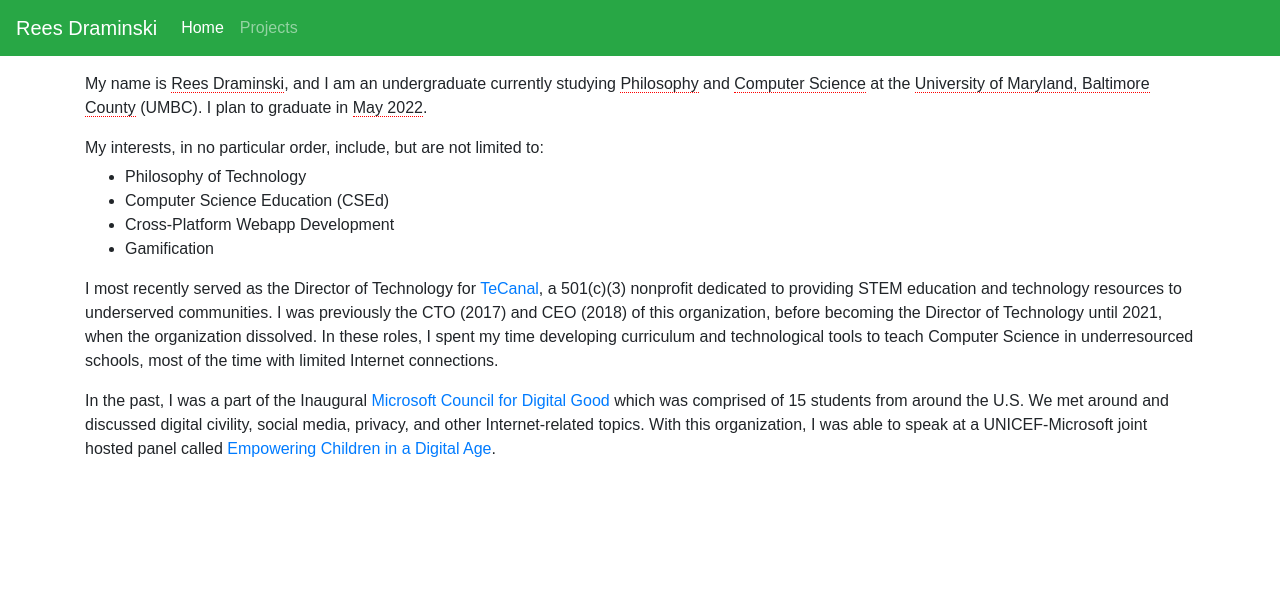
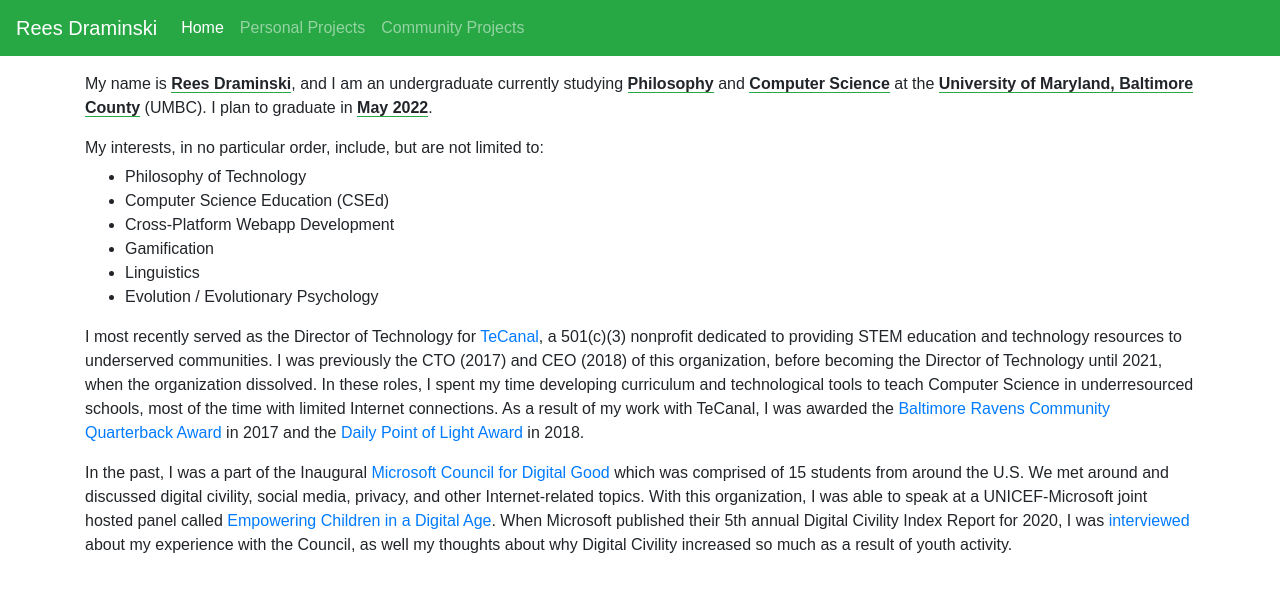
Before and after one commit to reeshuffled/reeshuffled.github.io, a Jekyll site: the page index.html, which Jekyll copies as it is, in a window 1280 px wide. Shown: the top 592 px of the page. Built offline with Jekyll 4.4.1, drawn with Linux system fonts in a browser that asks for light colours.

Commit message:
add personal projects section

```diff
--- a/css/style.css
+++ b/css/style.css
@@ -36,14 +36,16 @@
     text-align: center;
 }
 
-.underline {
-    border-bottom: 1px dotted red;
+.highlight {
+    font-weight: bold;
+    border-bottom: 1px solid #28a745;
 }
 
 #interests li {
     line-height: 1.5;
 }
 
+/* From: https://codepen.io/cplepage/pen/EozVXL */
 .circle {
   font-weight: bold;
   padding: 20px 20px;
@@ -57,27 +59,32 @@
 .how-it-works.row {
   display: flex;
 }
+
 .how-it-works.row .col-2 {
   display: inline-flex;
   align-self: stretch;
   align-items: center;
   justify-content: center;
 }
+
 .how-it-works.row .col-2::after {
   content: "";
   position: absolute;
   border-left: 3px solid #ED8D8D;
   z-index: 1;
 }
+
 .how-it-works.row .col-2.bottom::after {
   height: 50%;
   left: 50%;
   top: 50%;
 }
+
 .how-it-works.row .col-2.full::after {
   height: 100%;
   left: calc(50% - 3px);
 }
+
 .how-it-works.row .col-2.top::after {
   height: 50%;
   left: 50%;
@@ -88,34 +95,41 @@
   padding: 0;
   height: 40px;
 }
+
 .timeline hr {
   border-top: 3px solid #ED8D8D;
   margin: 0;
   top: 17px;
   position: relative;
 }
+
 .timeline .col-2 {
   display: flex;
   overflow: hidden;
 }
+
 .timeline .corner {
   border: 3px solid #ED8D8D;
   width: 100%;
   position: relative;
   border-radius: 15px;
 }
+
 .timeline .top-right {
   left: 50%;
   top: -50%;
 }
+
 .timeline .left-bottom {
   left: -50%;
   top: calc(50% - 3px);
 }
+
 .timeline .top-left {
   left: -50%;
   top: -50%;
 }
+
 .timeline .right-bottom {
   left: 50%;
   top: calc(50% - 3px);
--- a/index.html
+++ b/index.html
@@ -24,7 +24,11 @@
                     </li>
 
                     <li class="nav-item">
-                        <a class="nav-link" href="/projects">Projects</a>
+                        <a class="nav-link" href="/personal-projects">Personal Projects</a>
+                    </li>
+
+                    <li class="nav-item">
+                        <a class="nav-link" href="/community-projects">Community Projects</a>
                     </li>
                 </ul>
             </div>
@@ -32,8 +36,8 @@
 
         <section class="container">
             <p>
-                My name is <span class="underline">Rees Draminski</span>, and I am an undergraduate currently studying
-                <span class="underline">Philosophy</span> and <span class="underline">Computer Science</span> at the <span class="underline">University of Maryland, Baltimore County</span> (UMBC). I plan to graduate in <span class="underline">May 2022</span>.
+                My name is <span class="highlight">Rees Draminski</span>, and I am an undergraduate currently studying
+                <span class="highlight">Philosophy</span> and <span class="highlight">Computer Science</span> at the <span class="highlight">University of Maryland, Baltimore County</span> (UMBC). I plan to graduate in <span class="highlight">May 2022</span>.
             </p>
 
             <p style="margin-bottom: 5px;">
@@ -43,23 +47,34 @@
                 <li>
                     Philosophy of Technology
                 </li>
+
                 <li>
                     Computer Science Education (CSEd)
                 </li>
+
                 <li>
                     Cross-Platform Webapp Development
                 </li>
+
                 <li>
                     Gamification
+                </li>
+
+                <li>
+                    Linguistics
+                </li>
+
+                <li>
+                    Evolution / Evolutionary Psychology
                 </li>
             </ul>
 
             <p>
-                I most recently served as the Director of Technology for <a href="https://tecanal.org">TeCanal</a>, a 501(c)(3) nonprofit dedicated to providing STEM education and technology resources to underserved communities. I was previously the CTO (2017) and CEO (2018) of this organization, before becoming the Director of Technology until 2021, when the organization dissolved. In these roles, I spent my time developing curriculum and technological tools to teach Computer Science in underresourced schools, most of the time with limited Internet connections.
+                I most recently served as the Director of Technology for <a href="https://tecanal.org">TeCanal</a>, a 501(c)(3) nonprofit dedicated to providing STEM education and technology resources to underserved communities. I was previously the CTO (2017) and CEO (2018) of this organization, before becoming the Director of Technology until 2021, when the organization dissolved. In these roles, I spent my time developing curriculum and technological tools to teach Computer Science in underresourced schools, most of the time with limited Internet connections. As a result of my work with TeCanal, I was awarded the <a href="https://www.baltimoreravens.com/news/ravens-name-2017-community-quarterback-award-winners-19900484">Baltimore Ravens Community Quarterback Award</a> in 2017 and the <a href="https://www.pointsoflight.org/awards/teen-brings-passion-for-stem-to-the-masses-tutoring-underserved-students/">Daily Point of Light Award</a> in 2018.
             </p>
 
             <p>
-                In the past, I was a part of the Inaugural <a href="https://blogs.microsoft.com/on-the-issues/tag/council-for-digital-good/">Microsoft Council for Digital Good</a> which was comprised of 15 students from around the U.S. We met around and discussed digital civility, social media, privacy, and other Internet-related topics. With this organization, I was able to speak at a UNICEF-Microsoft joint hosted panel called <a href="https://www.unicefusa.org/stories/empowering-children-digital-age/33545">Empowering Children in a Digital Age</a>.
+                In the past, I was a part of the Inaugural <a href="https://blogs.microsoft.com/on-the-issues/tag/council-for-digital-good/">Microsoft Council for Digital Good</a> which was comprised of 15 students from around the U.S. We met around and discussed digital civility, social media, privacy, and other Internet-related topics. With this organization, I was able to speak at a UNICEF-Microsoft joint hosted panel called <a href="https://www.unicefusa.org/stories/empowering-children-digital-age/33545">Empowering Children in a Digital Age</a>. When Microsoft published their 5th annual Digital Civility Index Report for 2020, I was <a href="https://www.thedenverchannel.com/news/national/thanks-to-teenagers-we-were-nice-to-each-other-online-in-2020-per-microsoft-data">interviewed</a> about my experience with the Council, as well my thoughts about why Digital Civility increased so much as a result of youth activity.
             </p>
         </section>
 
```
Also changed, not shown: community-projects.html (renamed from projects.html, +9 -5 lines), personal-projects.html (added, +257 -0 lines).
